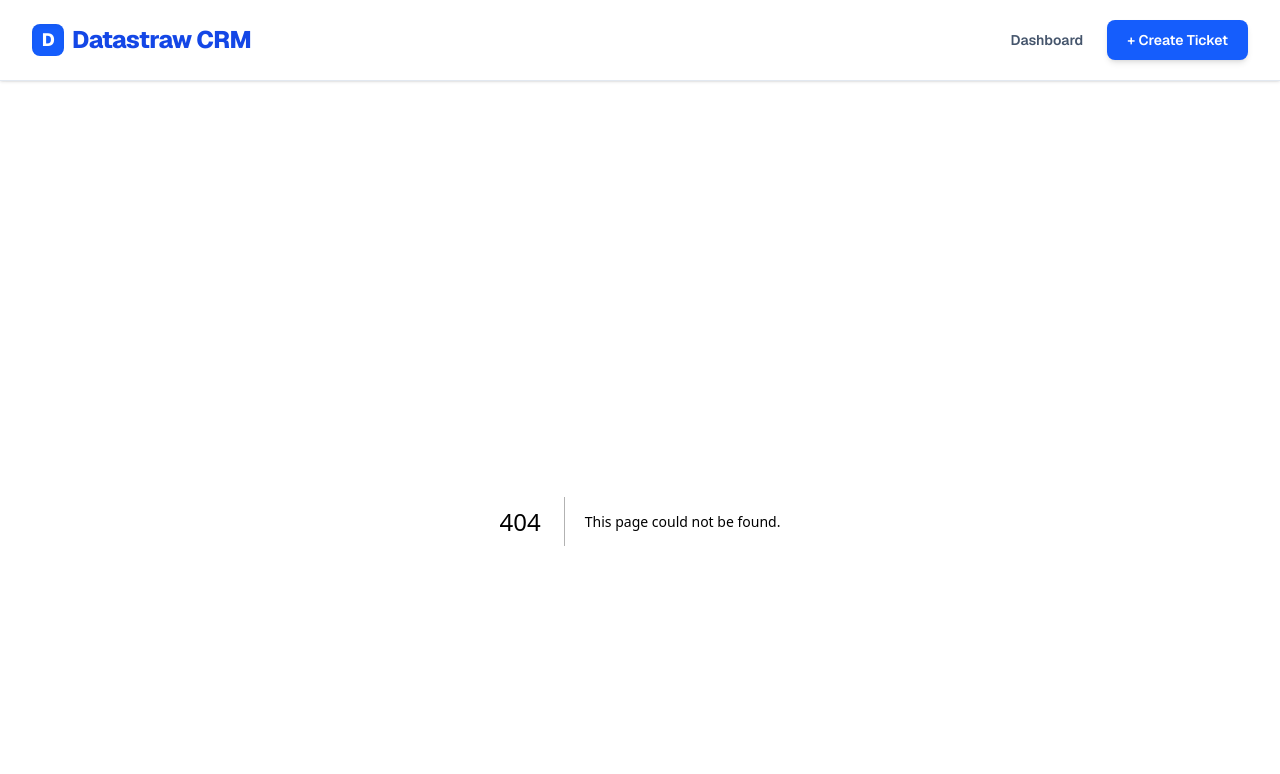
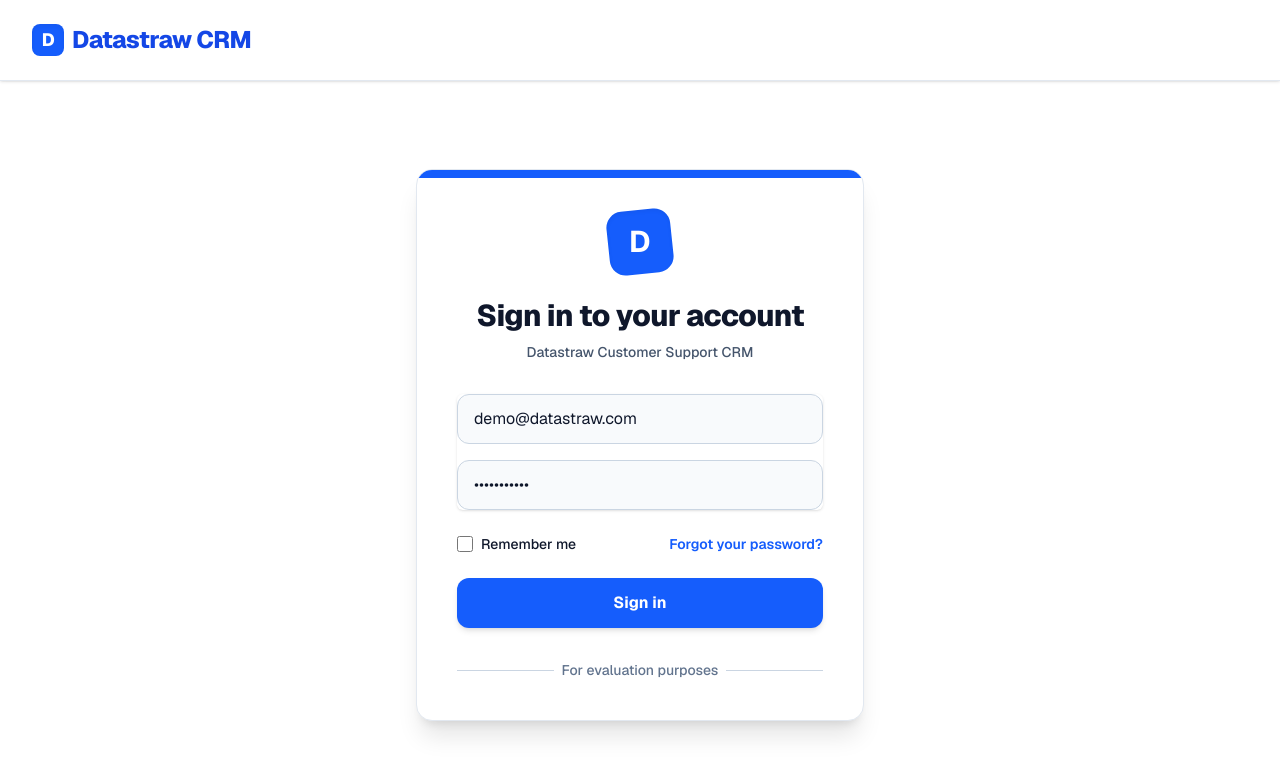
Before and after one commit to sarv-tech/Customer-Support-Ticketing-System, a Next.js app: page /login in a window 1280 px wide. Before the commit this address had no page. Shown: the top 774 px of the page. Built offline with nearby package versions, Linux system fonts and the light colour scheme; no server answers.

Commit message:
feat: add simulated authentication flow

```diff
--- /dev/null
+++ b/src/app/actions/auth.ts
@@ -0,0 +1,27 @@
+'use server'
+
+import { cookies } from 'next/headers'
+import { redirect } from 'next/navigation'
+
+export async function signIn(formData: FormData) {
+  // In a real application, you would validate credentials against a database here.
+  // For this assignment, we are simulating a successful login.
+
+  // Set a mock authentication cookie that expires in 1 day
+  const cookieStore = await cookies()
+  cookieStore.set('auth_token', 'mock_secure_token_12345', {
+    httpOnly: true,
+    secure: process.env.NODE_ENV === 'production',
+    maxAge: 60 * 60 * 24, // 1 day
+    path: '/',
+  })
+
+  // Redirect to the dashboard
+  redirect('/')
+}
+
+export async function signOut() {
+  const cookieStore = await cookies()
+  cookieStore.delete('auth_token')
+  redirect('/login')
+}
--- a/src/app/layout.tsx
+++ b/src/app/layout.tsx
@@ -17,7 +17,13 @@ export const metadata: Metadata = {
   description: "Customer Support Ticketing System",
 };
 
-export default function RootLayout({ children }: { children: React.ReactNode }) {
+import { cookies } from 'next/headers'
+import { signOut } from './actions/auth'
+
+export default async function RootLayout({ children }: { children: React.ReactNode }) {
+  const cookieStore = await cookies()
+  const isAuthenticated = cookieStore.has('auth_token')
+
   return (
     <html
       lang="en"
@@ -35,12 +41,17 @@ export default function RootLayout({ children }: { children: React.ReactNode })
                   Datastraw CRM
                 </a>
               </div>
+              {isAuthenticated && (
                 <div className="flex items-center space-x-6">
                   <a href="/" className="text-slate-600 hover:text-blue-700 font-semibold text-sm transition-colors">Dashboard</a>
                   <a href="/tickets/new" className="bg-blue-600 hover:bg-blue-700 text-white px-5 py-2.5 rounded-lg text-sm font-semibold shadow-md hover:shadow-lg transition-all duration-200 transform hover:-translate-y-0.5">
                     + Create Ticket
                   </a>
+                  <form action={signOut}>
+                    <button type="submit" className="text-slate-500 hover:text-red-600 font-semibold text-sm transition-colors">Sign Out</button>
+                  </form>
                 </div>
+              )}
             </div>
           </div>
         </header>
--- /dev/null
+++ b/src/app/login/page.tsx
@@ -0,0 +1,101 @@
+import { signIn } from '@/app/actions/auth'
+
+export default function LoginPage() {
+  return (
+    <div className="min-h-[80vh] flex items-center justify-center py-12 px-4 sm:px-6 lg:px-8">
+      <div className="max-w-md w-full space-y-8 bg-white p-10 rounded-2xl shadow-xl border border-slate-200 relative overflow-hidden">
+        {/* Decorative Background Element */}
+        <div className="absolute top-0 left-0 w-full h-2 bg-blue-600"></div>
+
+        <div>
+          <div className="flex justify-center">
+            <div className="w-16 h-16 bg-blue-600 rounded-2xl flex items-center justify-center shadow-inner transform -rotate-6">
+              <span className="text-white text-3xl font-bold leading-none transform rotate-6">D</span>
+            </div>
+          </div>
+          <h2 className="mt-6 text-center text-3xl font-extrabold text-slate-900 tracking-tight">
+            Sign in to your account
+          </h2>
+          <p className="mt-2 text-center text-sm text-slate-600 font-medium">
+            Datastraw Customer Support CRM
+          </p>
+        </div>
+
+        <form className="mt-8 space-y-6" action={signIn}>
+          <div className="space-y-4 rounded-md shadow-sm">
+            <div>
+              <label htmlFor="email-address" className="sr-only">
+                Email address
+              </label>
+              <input
+                id="email-address"
+                name="email"
+                type="email"
+                autoComplete="email"
+                required
+                className="appearance-none rounded-xl relative block w-full px-4 py-3 border border-slate-300 placeholder-slate-500 text-slate-900 focus:outline-none focus:ring-2 focus:ring-blue-500 focus:border-blue-500 sm:text-base transition-all bg-slate-50 hover:bg-white focus:bg-white"
+                placeholder="Email address"
+                defaultValue="demo@datastraw.com"
+              />
+            </div>
+            <div>
+              <label htmlFor="password" className="sr-only">
+                Password
+              </label>
+              <input
+                id="password"
+                name="password"
+                type="password"
+                autoComplete="current-password"
+                required
+                className="appearance-none rounded-xl relative block w-full px-4 py-3 border border-slate-300 placeholder-slate-500 text-slate-900 focus:outline-none focus:ring-2 focus:ring-blue-500 focus:border-blue-500 sm:text-base transition-all bg-slate-50 hover:bg-white focus:bg-white"
+                placeholder="Password"
+                defaultValue="password123"
+              />
+            </div>
+          </div>
+
+          <div className="flex items-center justify-between">
+            <div className="flex items-center">
+              <input
+                id="remember-me"
+                name="remember-me"
+                type="checkbox"
+                className="h-4 w-4 text-blue-600 focus:ring-blue-500 border-slate-300 rounded"
+              />
+              <label htmlFor="remember-me" className="ml-2 block text-sm text-slate-900 font-medium">
+                Remember me
+              </label>
+            </div>
+
+            <div className="text-sm">
+              <a href="#" className="font-semibold text-blue-600 hover:text-blue-500 transition-colors">
+                Forgot your password?
+              </a>
+            </div>
+          </div>
+
+          <div>
+            <button
+              type="submit"
+              className="group relative w-full flex justify-center py-3 px-4 border border-transparent text-base font-bold rounded-xl text-white bg-blue-600 hover:bg-blue-700 focus:outline-none focus:ring-2 focus:ring-offset-2 focus:ring-blue-500 shadow-md hover:shadow-lg transition-all duration-200 transform hover:-translate-y-0.5"
+            >
+              Sign in
+            </button>
+          </div>
+        </form>
+
+        <div className="mt-6">
+          <div className="relative">
+            <div className="absolute inset-0 flex items-center">
+              <div className="w-full border-t border-slate-300" />
+            </div>
+            <div className="relative flex justify-center text-sm">
+              <span className="px-2 bg-white text-slate-500 font-medium">For evaluation purposes</span>
+            </div>
+          </div>
+        </div>
+      </div>
+    </div>
+  )
+}
--- /dev/null
+++ b/src/proxy.ts
@@ -0,0 +1,36 @@
+import { NextResponse } from 'next/server'
+import type { NextRequest } from 'next/server'
+
+export function proxy(request: NextRequest) {
+  const authToken = request.cookies.get('auth_token')
+  const { pathname } = request.nextUrl
+
+  // Define public routes that don't require authentication
+  const isPublicRoute = pathname === '/login' || pathname.startsWith('/api/')
+
+  // If the user is trying to access a protected route without a token
+  if (!authToken && !isPublicRoute) {
+    return NextResponse.redirect(new URL('/login', request.url))
+  }
+
+  // If the user is already logged in and tries to access the login page
+  if (authToken && pathname === '/login') {
+    return NextResponse.redirect(new URL('/', request.url))
+  }
+
+  return NextResponse.next()
+}
+
+// Configure which paths the middleware should run on
+export const config = {
+  matcher: [
+    /*
+     * Match all request paths except for the ones starting with:
+     * - api (API routes, we handle these separately or let them pass)
+     * - _next/static (static files)
+     * - _next/image (image optimization files)
+     * - favicon.ico (favicon file)
+     */
+    '/((?!_next/static|_next/image|favicon.ico).*)',
+  ],
+}
```
Lines whose indentation alone changed are shown as unchanged.
